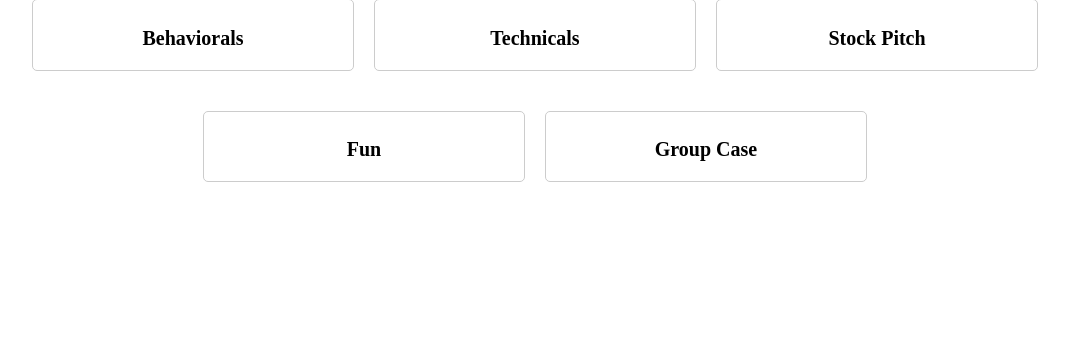
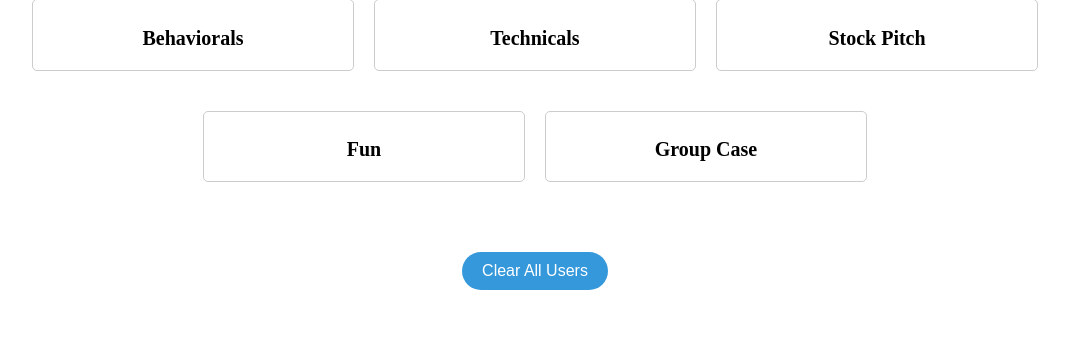
Before and after one commit to juliannezheng/live-sentiment-platform, a Flask app: page /admin_success in a window 1280 px wide. Shown: the part 222-574 px from the top of the page, without its empty margins (105-1174 px from the left). Run offline with Flask 3, Linux system fonts and the light colour scheme; some libraries are stand-ins or nearby versions.

Commit message:
Added clear users button

```diff
--- a/app.py
+++ b/app.py
@@ -97,6 +97,13 @@ def remove_user():
 
     return jsonify(success=True)
 
+@app.route('/clear_users', methods=['POST'])
+def clear_users():
+    cursor = get_db().cursor()
+    cursor.execute('DELETE FROM users_new')
+    get_db().commit()
+    return jsonify(success=True)
+
 @app.route('/admin', methods=['GET', 'POST'])
 def admin():
     if request.method == 'POST':
--- a/static/js/script.js
+++ b/static/js/script.js
@@ -49,7 +49,7 @@ document.addEventListener('DOMContentLoaded', function() {
             tableColumn.appendChild(newUserBox);
             // Create a remove button for each user
             var removeButton = document.createElement('button');
-            removeButton.textContent = 'Remove';
+            removeButton.textContent = 'X'; // The button is just an X
             removeButton.onclick = function() {
                 removeUser(fullName);
             };
@@ -72,4 +72,23 @@ document.addEventListener('DOMContentLoaded', function() {
         }
     }
 
+    // Function to get the table column by selection
+    function getTableColumnBySelection(tableSelection) {
+        var tableColumns = document.querySelectorAll('.table-column');
+        for (var i = 0; i < tableColumns.length; i++) {
+            if (tableColumns[i].dataset.tableSelection === tableSelection) {
+                return tableColumns[i];
+            }
+        }
+        return null;
+    }
+
+    // Replace these functions with your own logic to handle user full name
+    function getUserFullName() {
+        return 'John Doe';
+    }
+
+    function setUserFullName(fullName) {
+        console.log('Setting user full name:', fullName);
+    }
 });
--- a/templates/admin_success.html
+++ b/templates/admin_success.html
@@ -93,6 +93,29 @@
             border-top: 1px solid #ccc;
             margin: 10px 0;
         }
+
+        .clear-button {
+            text-align: center;
+            margin-top: 20px;
+        }
+
+        .clear-users {
+            cursor: pointer;
+            background-color: #3498db;
+            color: white;
+            border: none;
+            padding: 10px 20px;
+            border-radius: 20px;
+            font-size: 1em;
+            font-weight: 500;
+            /* Matching the submit button styles */
+            margin: 20px 0;
+        }
+
+        /* Additional style for the clear users button on hover */
+        .clear-users:hover {
+            background-color: #1b8cce;
+        }
     </style>
 </head>
 <body>
@@ -132,6 +155,10 @@
         </div>
     </div>
 
+    <div class="clear-button">
+        <button class="clear-users" onclick="clearAllUsers()">Clear All Users</button>
+    </div>
+
     <script src="https://cdnjs.cloudflare.com/ajax/libs/socket.io/3.1.3/socket.io.js"></script>
     <script src="{{ url_for('static', filename='js/script.js') }}"></script>
     <script>
@@ -144,6 +171,17 @@
                 }
             });
         }
+        function clearAllUsers() {
+            if (confirm('Are you sure you want to clear all users?')) {
+                $.post('/clear_users', function(response) {
+                    if (response.success) {
+                        location.reload();
+                    } else {
+                        alert('Failed to clear all users.');
+                    }
+                });
+            }
+        }
     </script>
 </body>
 </html>
```
Also changed, not shown: user_data.db.
